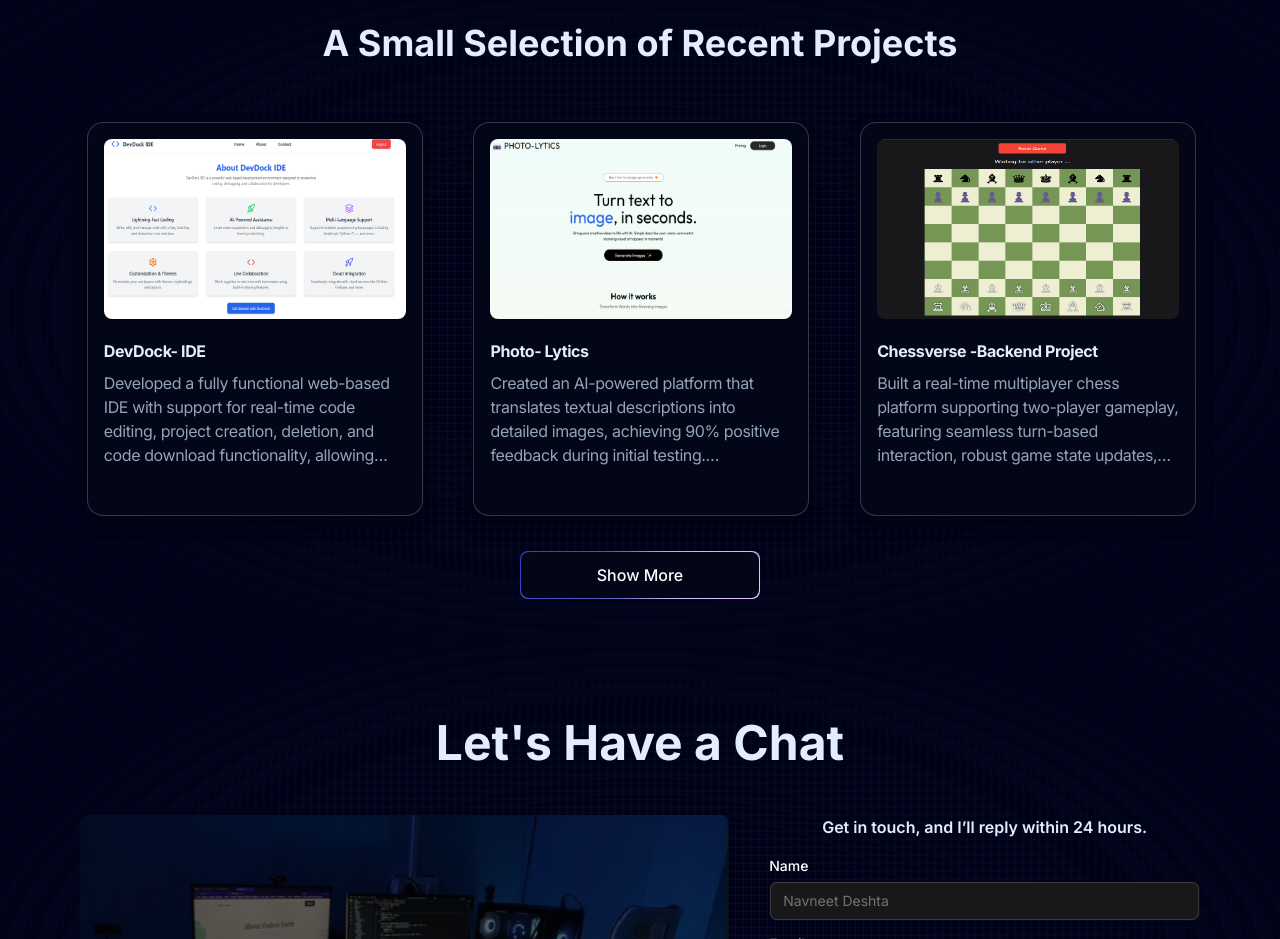
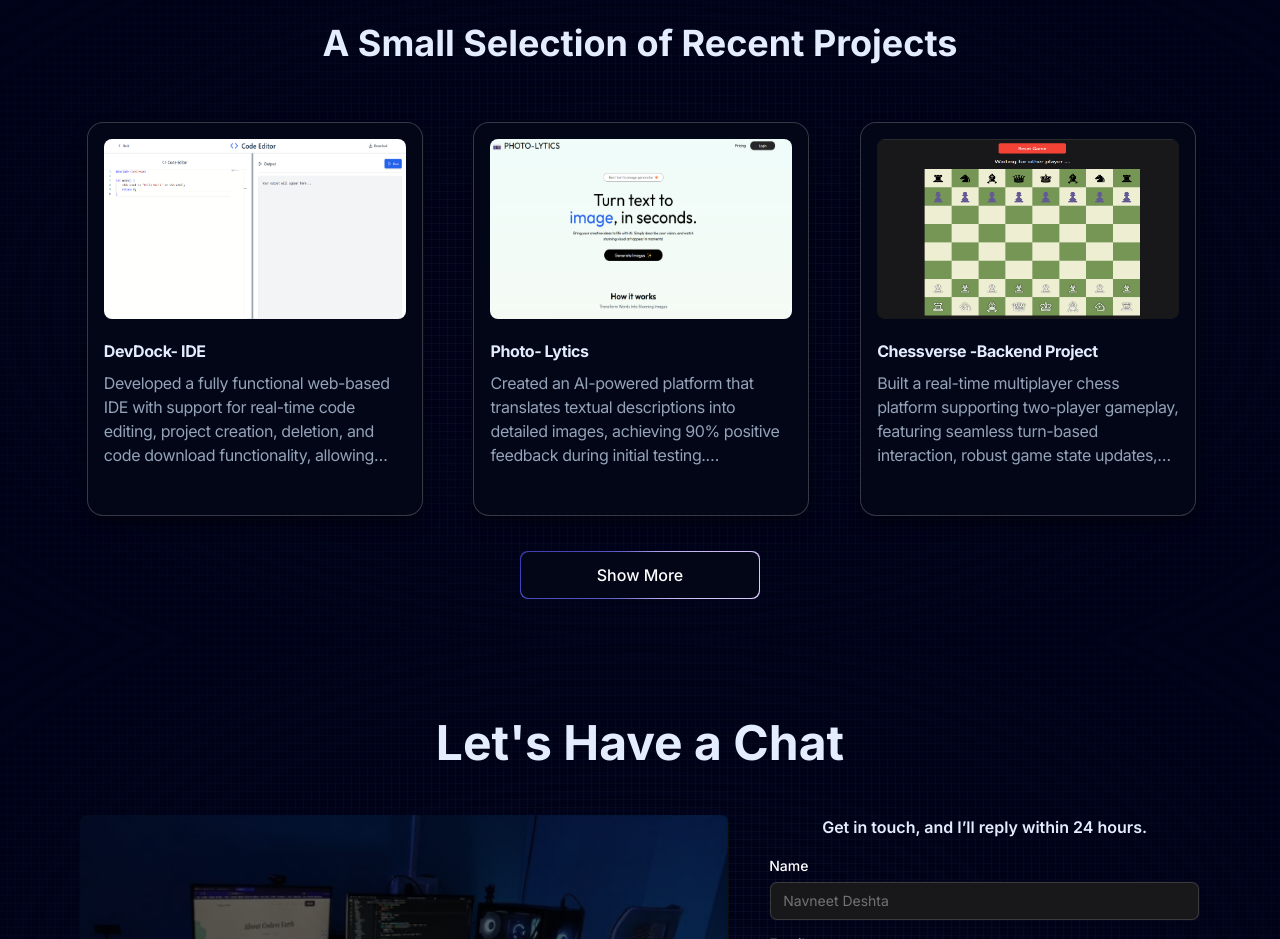
Before and after one commit to NavneetDeshtaa/New-portfolio, a Next.js app: page / in a window 1280 px wide. Shown: the part 2840-3779 px from the top of the page. Built offline with nearby package versions, Linux system fonts and the light colour scheme.

Commit message:
project_photos- update

```diff
--- a/components/sections/projects.tsx
+++ b/components/sections/projects.tsx
@@ -23,7 +23,7 @@ const projects: Project[] = [
         title: "DevDock- IDE",
         description: "Developed a fully functional web-based IDE with support for real-time code editing, project creation, deletion, and code download functionality, allowing users to code in up to 7 programming languages.Implemented secure authentication using OTP-based email verification (Nodemailer, OTP-Generator), ensuring account security and preventing unauthorized access",
         techStack: [ "Node-Mailer","OTP-Generator","Monaco-Editor","React", "Tailwind CSS", "File-Saver", "Morgan"],
-        images: ["/devdock01.png", "/devdock02.png","/devdock03.png","/devdock04.png"],
+        images: ["/devdock02.png","/devdock03.png"],
         liveUrl: "https://dev-dock-ide-murex.vercel.app",
         gitUrl: "https://github.com/NavneetDeshtaa/DevDock--IDE",
     },
@@ -31,7 +31,7 @@ const projects: Project[] = [
         title: "Photo- Lytics",
         description: "Created an AI-powered platform that translates textual descriptions into detailed images, achieving 90% positive feedback during initial testing. Implemented Razorpay (TEST MODE) integration for efficient and secure payment gateway functionality, enabling 15+ trial subscriptions. Successfully generated over 70+ high-quality AI images and maintained a 97% success rate for error-free image generation.",
         techStack: ["Razorpay","Clip-drop API", "React", "TailwindCSS", "Bcrypt", ],
-        images: ["/photolytics01.png", "/photolytics02.png", "/photolytics03.png", "/photolytics04.png"],
+        images: ["/photolytics01.png", "/photolytics02.png"],
         liveUrl: "https://photo-lytics.vercel.app",
         gitUrl: "https://github.com/NavneetDeshtaa/PHOTO-LYTICS",
     },
```
